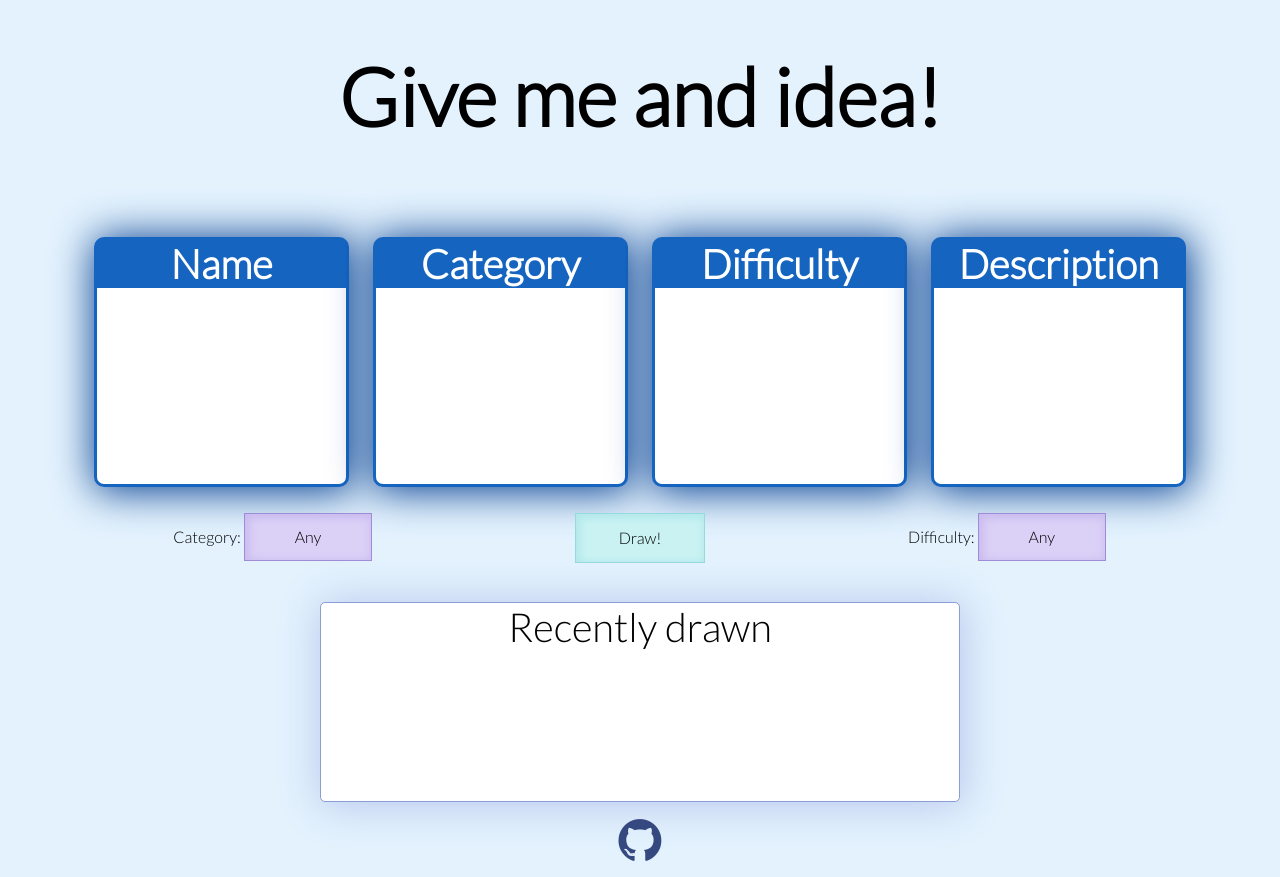
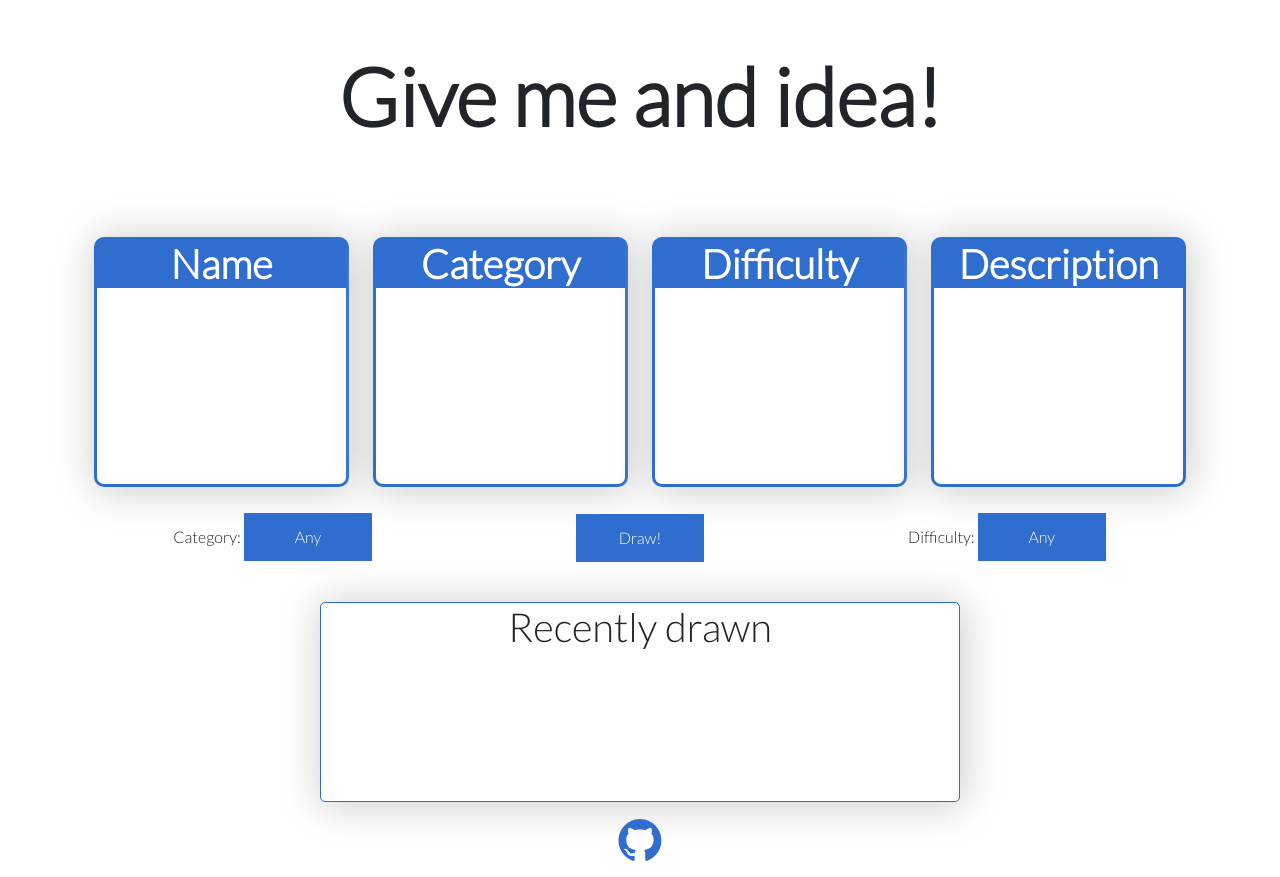
Before and after one commit to kgwl/give_me_an_idea, a Django app: page / in a window 1280 px wide. Run offline with Django 3.2, Linux system fonts and the light colour scheme; some libraries are stand-ins or nearby versions.

Commit message:
Appearance of website has been changed

```diff
--- a/static/gmai/base.css
+++ b/static/gmai/base.css
@@ -1,11 +1,14 @@
+html {
+    height: 100%;
+}
+
 body {
     text-align: center;
     font-family: 'Lato', sans-serif;
-    background-color: #e3f2fd;
-    color: #000000;
+    background-color: #ffffff;
 }
 
-.row{
+.row {
     margin-left: 0;
     margin-right: 0;
 }
@@ -18,25 +21,22 @@ body {
 
 .output-row {
     min-height: 250px;
-    /*border: 3px solid #1565c0;*/
-    /*border-radius: 10px;*/
-    /*box-shadow: 2px 2px 40px 2px #003c8f;*/
 }
 
 .outbar {
     font-size: 18px;
+    min-height: 250px;
+    border: 3px solid #2f6dce;
+    border-radius: 10px;
+    box-shadow: 2px 2px 40px 2px #cccccc;
+    padding: 0;
     background-color: #ffffff;
-    min-height: 250px;
-    border: 3px solid #1565c0;
-    border-radius: 10px;
-    box-shadow: 2px 2px 40px 2px #003c8f;
-    padding:0;
 }
 
 .output-header {
     font-weight: bold;
-    background-color: #1565c0;
-    color:#ffffff;
+    background-color: #2f6dce;
+    color: #ffffff;
     width: 100%;
     padding: 0;
     margin: 0;
@@ -64,25 +64,21 @@ body {
 }
 
 .choice-field {
+    background-color: #2f6dce;
+    color: #ffffff;
     cursor: pointer;
-    background-color: #DBD0F6;
     width: 8rem;
     height: 3rem;
     margin: 0;
     padding: 0;
     text-align: center;
-    border: 1px solid #A08BD7;
-    box-shadow: inset 2px 2px 8px 2px #C8BAEE;
+    border: 1px solid #2f6dce;
     -webkit-appearance: none;
     -moz-appearance: none;
 }
 
 .choice-field:hover {
-    background-color: #ECE1F7;
-}
-
-.choice-field:active {
-    background-color: #C8BAEE;
+    background-color: #6d9bff;
 }
 
 .choice-field:focus {
@@ -92,39 +88,39 @@ body {
 #btn {
     all: initial;
     all: unset;
-    background-color: #CAF2F3;
+    background-color: #2f6dce;
+    color: #ffffff;
     width: 8rem;
     height: 3rem;
     cursor: pointer;
-    border: 1px solid #96DADD;
-    box-shadow: inset 2px 2px 8px 2px #B0E7E9;
+    border: 1px solid;
 }
 
 #btn:active {
-    background-color: #B0E7E9;
+    background-color: #00439c;
 }
 
 .recent {
-    background-color: white;
+    background-color: #ffffff;
     width: 50%;
     margin: auto;
     min-height: 200px;
-    border: 1px solid #8A9ED5;
+    border: 1px solid #2f6dce;
     border-radius: 5px;
-    box-shadow: 2px 2px 40px 2px #B9C7ED;
+    box-shadow: 2px 2px 40px 2px #cccccc;
 }
 
 .icon-github-circled {
     font-size: 50px;
-    color: #354980;
+    color: #2f6dce;
 }
 
 .icon-github-circled:hover {
-    color: #798DC4;
+    color: #6d9bff;
 }
 
 .icon-github-circled:visited {
-    color: #354980;
+    color: #2f6dce;
 }
 
 @media (max-width: 992px ) {
@@ -143,6 +139,7 @@ body {
     .recent {
         width: 70%;
     }
+
     .outbar {
         min-height: 20vw;
     }
```
